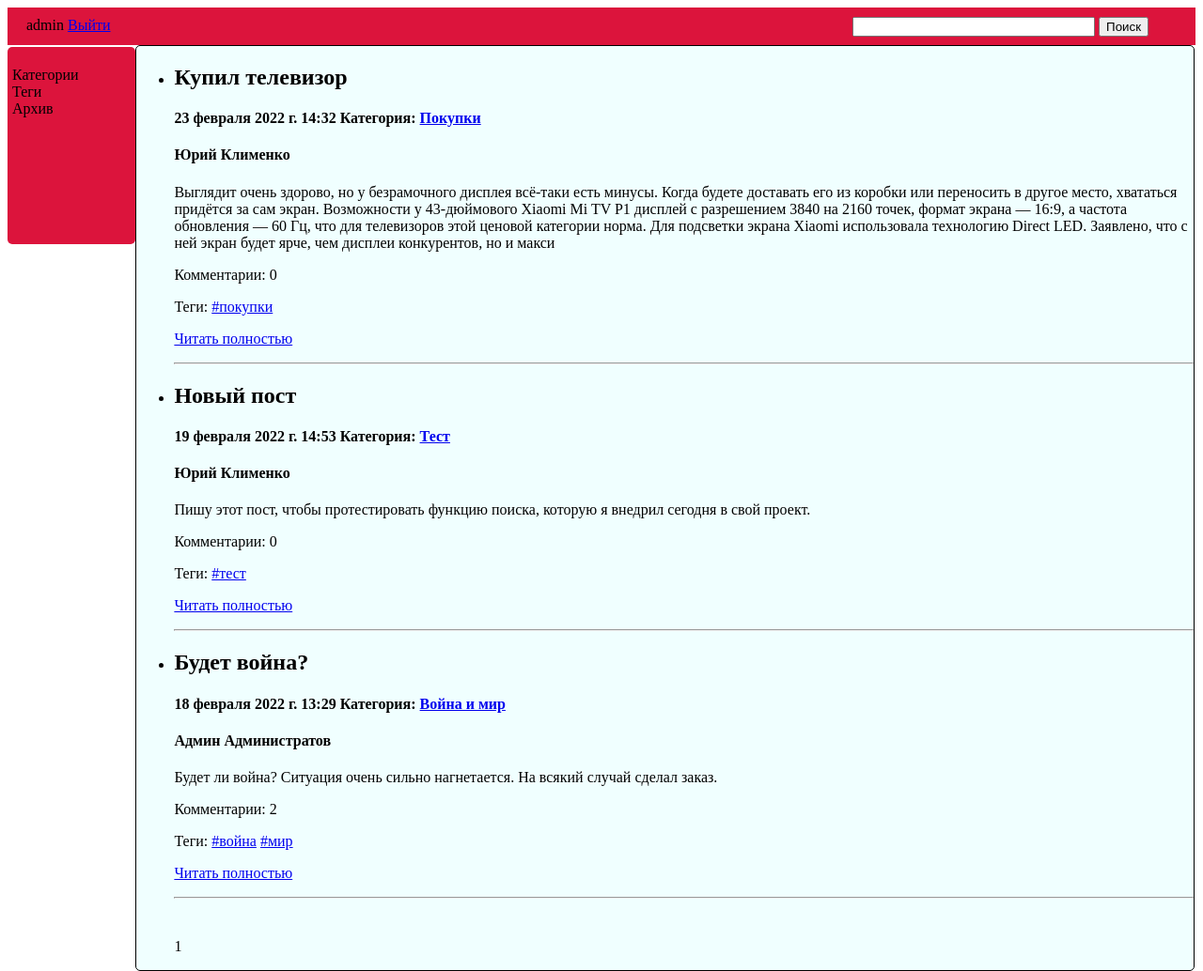
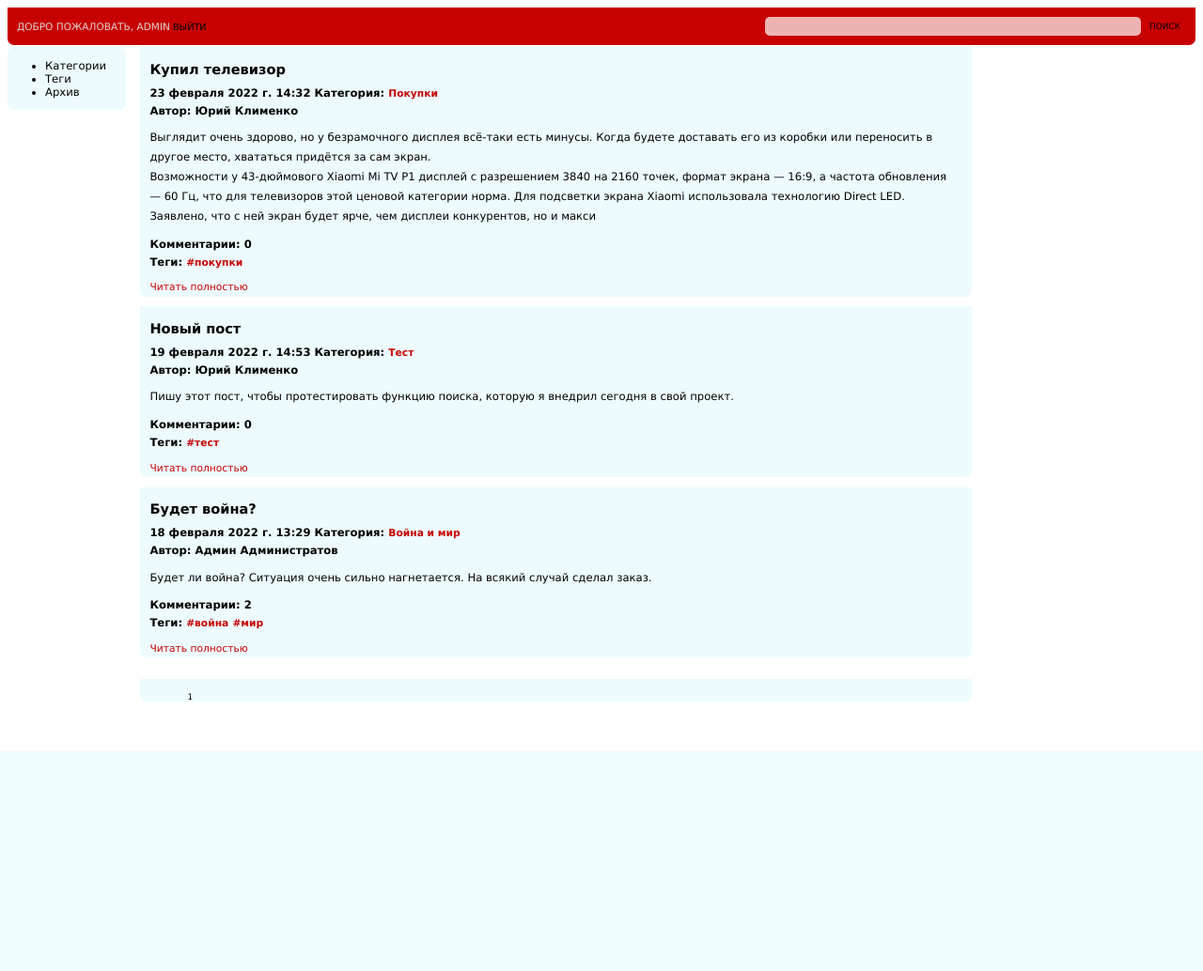
Before and after one commit to YYKlimenko/Blog, a Django app: page / in a window 1280 px wide. Shown: the whole page at 94% size. After the commit the page ends 800 px from the top, so only its background shows below. Run offline with Django 4.2, Linux system fonts and the light colour scheme; a user stored in the database is signed in; data comes from the database, SQL or seed files in the repository; both versions use the stored data as it was after the commit.

Commit message:
CSS оформление, проработка

```diff
--- a/blog/models.py
+++ b/blog/models.py
@@ -64,7 +64,7 @@ class Post(models.Model):
         verbose_name='Категория',
     )
     tags = models.ManyToManyField('Tag', blank = True, related_name='posts', verbose_name = 'Теги',)
-    preview_text = models.TextField(max_length = 200, verbose_name='Превью')
+    preview_text = models.TextField(max_length = 500, verbose_name='Превью')
     text = models.TextField(max_length = 5000, verbose_name='Текст')
     date_pub = models.DateTimeField(auto_now_add=True, verbose_name='Дата публикации')
     likes = models.ManyToManyField(User, blank = True, related_name='posts', verbose_name = 'Лайки')
--- a/blog/static/blog/css/styles.css
+++ b/blog/static/blog/css/styles.css
@@ -1,53 +1,140 @@
-#page {
-    width: 100%;
-    margin-left: 0px;
-
-}
-#header {
-    box-sizing : border-box;
-    width: 100%;
-    height: 40px;
-    background-color: #DC143C;
-    padding-top: 10px;
-    padding-left: 20px;
-
+*{
+    box-sizing: border-box;
+    font-family: Verdana, Helvetica, Arial, sans-serif;
+    font-size: 92%;
 }
 
-#header form {
-    float: right;
-    margin-bottom: 7px;
-    padding-right: 50px;
+*:focus {outline:none !important}
+
+input[type=text] {
+    border-radius: 5px 5px 5px 5px;
+    height: 20px;
+    width: 400px;
+    border: 0px;
+    opacity: 70%;
 }
 
-#header input {
-    width: 250px;
+input[type=text]:hover{
+    background-color: #e0d3d3;
+    opacity:100%;
+}
+
+
+.page{
+        display: flex;
+        flex-direction: column;
+}
+
+
+/* HEADER */
+.header{
+        width:100%;
+        padding-left: 10px;
+        padding-right: 10px;
+        line-height: 40px;
+        height: 40px;
+        display: flex;
+        flex-direction: row;
+        justify-content: space-between;
+        background: #c70000;
+        border-radius: 0px 0px 7px 7px;
+        font-weight: 550;
+        text-transform: uppercase;
+}
+
+.login_info{
+   color:#e0d3d3;
+}
+.login_info a{
+    color:black;
+}
+
+.login_info a:link{
+    color:black;
+    text-decoration: none;
+}
+
+ .login_info a:hover{
+        color: #e0d3d3;
+
+
+    }
+
+    .search-form{
+
+    }
+.search-form button {
+  border: 0;
+  background: #c70000;
+  font-weight: 550;
+  text-transform: uppercase;
+}
+.search-form button:hover {
+  border: 0;
+  background: #c70000;
+  font-weight: 550;
+  font-family: Verdana, Helvetica, Arial, sans-serif;
+  text-transform: uppercase;
+  color: #e0d3d3;
 }
 
 
 
+/* BODY */
+.body_page{
+        padding-top:2px;
+        display: flex;
+        flex-direction: row;
+        justify-content: flex-start;
+        align-items: flex-start;
 
-#sidebar>ul {
-    list-style: none;
-    padding-left:0px;
+        }
+.sidebar{
+        flex-grow:1;
+        min-width: 10%;
+        max-width:10%;
+        background: #edfbff;
+        border-radius: 7px 7px 7px 7px;
+        font-size: 120%;
+        }
+.cont{
+        max-width: 70%;
+        flex-grow:7;
+        margin-left: 15px;
+
+        }
+
+.content{
+        border:0px solid black;
+        padding-top: 5px;
+        padding-left: 10px;
+        padding-right: 20px;
+        margin-bottom: 5px;
+        background: #edfbff;
+        border-radius: 0px 0px 7px 7px;
+        }
+
+.content h1{
+    font-size: 150%;
+    font-weight: bolder;
 }
-#sidebar {
-    background-color: #DC143C;
-    height:200px;
-    width:10%;
-    float:left;
-    padding:5px;
-    margin-top:2px;
-    border-style: solid;
-    border-width: 0px;
-    border-radius: 5px;
+
+.content h3{
+    font-size: 120%;
+    margin-bottom: 0px;
+    margin-top: 5px;
 }
-#content {
-    background-color:#F0FFFF;
-    width:89%;
-    float: left;
-    padding:0px;
-    border-style: solid;
-    border-width: 1px;
-    border-radius: 5px;
-    margin-right:0px;
+
+.content p{
+    font-size: 120%;
+    line-height: 180%;
 }
+
+.content a{
+    color: #c70000;
+    text-decoration: none;
+}
+
+.content a:hover{
+    text-decoration: underline;
+}
--- a/blog/templates/blog/base.html
+++ b/blog/templates/blog/base.html
@@ -12,33 +12,33 @@
 
 </head>
 <body>
-    <div id="page">
-        <div id ='header'>
+    <div class="page">
+        <div class="header">
+            <div class="login_info">
+            {% if request.user.is_authenticated %}
+            Добро пожаловать, {{ user.username }}<a href="{% url 'logout' %}">   Выйти</a>
+            {% else %}
+            <a href="{% url 'login' %}"> Войти </a><a href="{% url 'register' %}"> Регистрация </a>
+            {% endif %}
+            </div>
+            <div class="search-form">
                 <form method="post" action="{% url 'blog:search' %}">
                 {{ form.text }}
                 {% csrf_token %}
                 <button type="submit">Поиск</button>
                 </form>
-            {% if request.user.is_authenticated %}
-            {{ user.username }} <a href="{% url 'logout' %}">Выйти</a>
-            {% else %}
-            <a href="{% url 'login' %}"> Войти </a><a href="{% url 'register' %}"> Регистрация </a>
-            {% endif %}
             </div>
-        <div id="sidebar">
+
+        </div>
+        <div class="body_page">
+            <div class="sidebar">
                 <ul>
                     <li>Категории</li>
                      <li>Теги</li>
                      <li>Архив</li>
                 </ul>
             </div>
-        <div id="content"> {% block content %} {% endblock %}
-        </div>
-
-
-
-
-
+            <div class="cont">{% block content %} {% endblock %}</div>
     </div>
 
 </body>
--- a/blog/templates/blog/index.html
+++ b/blog/templates/blog/index.html
@@ -4,24 +4,24 @@
 
 
 {% block content %}
-<ul>
+
     {% for post in posts %}
-    <li>
-        <h2 id="{{ post.id }}">{{ post.title }}</h2>
-        <h4>{{ post.date_pub }} Категория: <a href="{% url 'blog:category' post.category.slug %}"> {{post.category}} </a></h4>
-        <h4> {{ post.author.first_name }} {{ post.author.last_name }} </h4>
+        <div class="content">
+        <h1 id="{{ post.id }}">{{ post.title }}</h1>
+        <h3>{{ post.date_pub }} Категория: <a href="{% url 'blog:category' post.category.slug %}"> {{post.category}} </a></h3>
+        <h3>Автор: {{ post.author.first_name }} {{ post.author.last_name }} </h3>
 
-         <p>{{ post.preview_text }}</p>
-        <p>Комментарии: {{ post.comments_count }}</p>
-        <p>Теги: {% for tag in post.tags.all %} <a href="{% url 'blog:tag' tag.slug %}"> #{{ tag }}</a> {% endfor %}</p>
-        <p><a href="{{ post.get_absolute_url }}">Читать полностью</a></p>
-        <hr>
-    </li>
+         <p>{{ post.preview_text|linebreaks }}</p>
+        <h3>Комментарии: {{ post.comments_count }}</h3>
+        <h3>Теги: {% for tag in post.tags.all %} <a href="{% url 'blog:tag' tag.slug %}"> #{{ tag }}</a> {% endfor %}</h3>
+        <a href="{{ post.get_absolute_url }}">   <p>Читать полностью</p></a></b>
+        </div>
+
     {% endfor %}
     <br>
 
 
-</ul>
+  <div class="content">
 <ul>
     {% for page in paginator.page_range %}
     {% if page_obj.number == page %}
@@ -32,4 +32,5 @@
     {% endfor %}
 
 </ul>
+      </div>
 {% endblock %}
```
Also changed, not shown: blog/migrations/0003_alter_post_preview_text.py (added), db.sqlite3, media/images/2022/02/23/2.png (added). Lines whose indentation alone changed are shown as unchanged.
